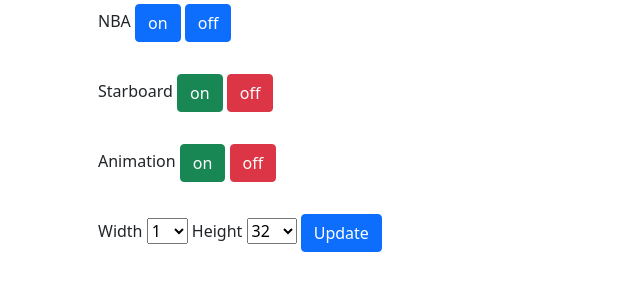
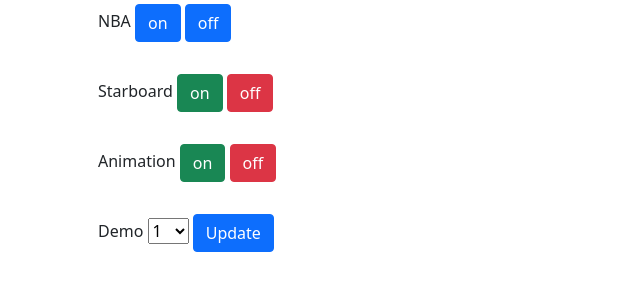
Before and after one commit to nanhoes/NBA-scoreboard, a Flask app: template client/templates/index.html in a window 1280 px wide. Shown: the part 320-620 px from the top of the page, without its empty margins (0-640 px from the left). Run offline with Flask 2, Linux system fonts and the light colour scheme; the template is opened without the code that fills it: most values are stand-ins (such as "Sample title", 1, 10 or a date in 2020); some libraries are stand-ins or nearby versions.

Commit message:
Update index.html

```diff
--- a/client/templates/index.html
+++ b/client/templates/index.html
@@ -116,7 +116,7 @@
       </div>
     </form>
     <form action="/demo", method="POST" class="form-row">
-      <label class="my-1 mr-2" for="inlineFormCustomSelectPref">Width</label>
+      <label class="my-1 mr-2" for="inlineFormCustomSelectPref">Demo</label>
       <select name="demo" class="custom-select my-1 mr-sm-2" id="inlineFormCustomSelectPref">
         <option {% if demo==1 %} selected="selected"{% endif %} value="1">1</option>
         <option {% if demo==2 %} selected="selected"{% endif %} value="2">2</option>
@@ -130,12 +130,6 @@
         <option {% if demo==10 %} selected="selected"{% endif %} value="10">10</option>
         <option {% if demo==11 %} selected="selected"{% endif %} value="11">11</option>
       </select>
-      <label class="my-1 mr-2" for="inlineFormCustomSelectPref2">Height</label>
-      <select name="height" class="custom-select my-1 mr-sm-2" id="inlineFormCustomSelectPref2">
-        <option {% if height==32 %} selected="selected"{% endif %} value="32">32</option>
-        <option {% if height==64 %} selected="selected"{% endif %} value="64">64</option>
-        <option {% if height==128 %} selected="selected"{% endif %} value="128">128</option>
-      </select>
       <button type="submit" class="btn btn-primary">Update</button>
     </form>
   </div>
```
